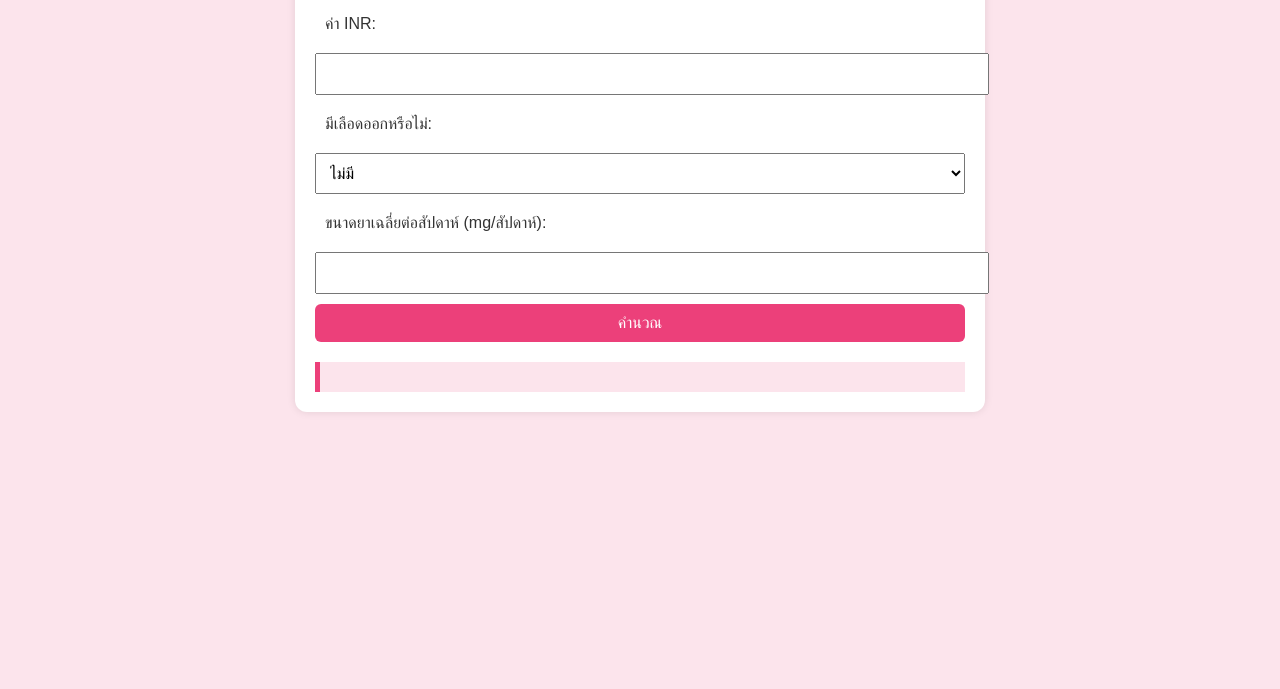
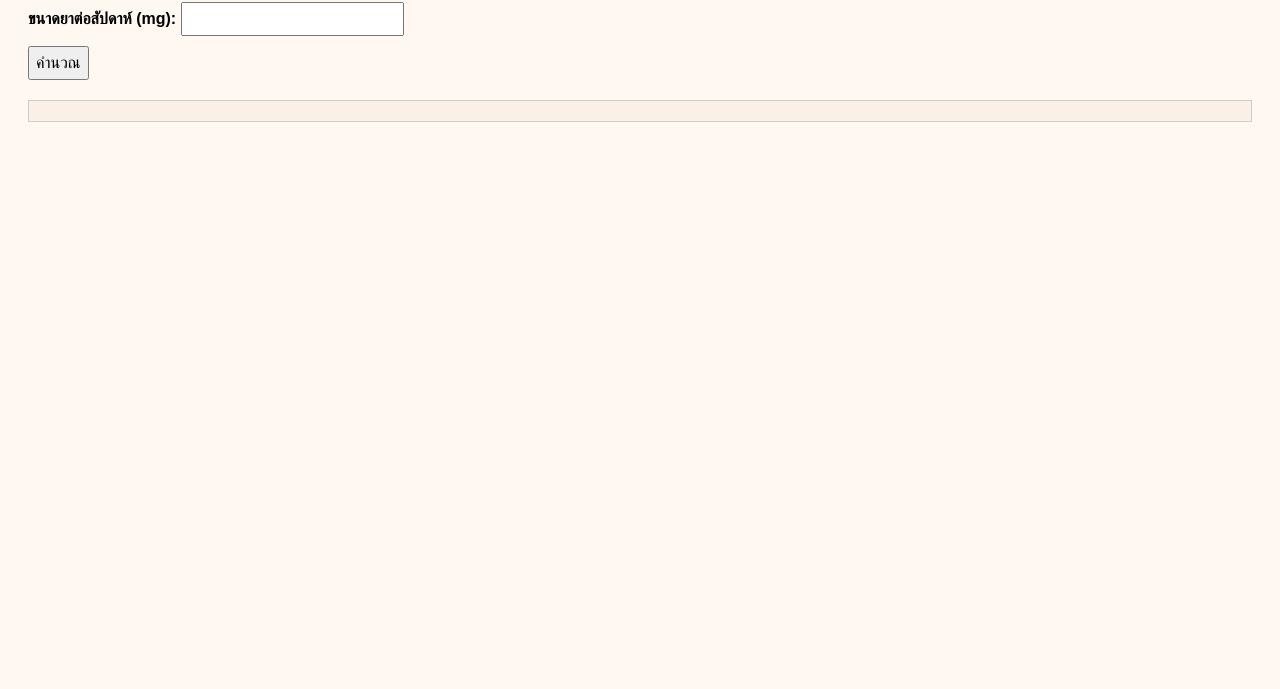
Before and after one commit to penpharmacy/warfarin-calulate-app, a plain HTML site: page index.html in a window 1280 px wide. Shown: the part 111-800 px from the top of the page. Drawn offline with Linux system fonts and the light colour scheme.

Commit message:
Update index.html

```diff
--- a/index.html
+++ b/index.html
@@ -1,162 +1,128 @@
 <!DOCTYPE html>
 <html lang="th">
 <head>
-  <meta charset="UTF-8">
-  <title>คำนวณขนาดยา Warfarin</title>
-  <link rel="manifest" href="manifest.json">
-  <meta name="viewport" content="width=device-width, initial-scale=1.0">
+  <meta charset="UTF-8" />
+  <meta name="viewport" content="width=device-width, initial-scale=1.0"/>
+  <title>คำนวณและกระจายขนาดยา Warfarin</title>
   <style>
     body {
-      font-family: sans-serif;
-      background: #fce4ec;
+      font-family: "Kanit", sans-serif;
+      background: #fff8f0;
       padding: 20px;
-      color: #333;
     }
-    .container {
-      background: white;
-      max-width: 650px;
-      margin: auto;
-      padding: 20px;
-      border-radius: 12px;
-      box-shadow: 0 0 8px rgba(0,0,0,0.1);
+    h1 {
+      color: #b22222;
+      text-align: center;
     }
-    label, select, input, button {
-      display: block;
-      margin: 10px 0;
-      width: 100%;
-      padding: 10px;
-      font-size: 16px;
+    label {
+      font-weight: bold;
     }
-    button {
-      background-color: #ec407a;
-      color: white;
-      border: none;
-      border-radius: 6px;
-      cursor: pointer;
-    }
-    #result {
-      background: #fce4ec;
-      border-left: 5px solid #ec407a;
-      padding: 15px;
-      margin-top: 20px;
-    }
-    .circles {
-      display: flex;
-      justify-content: center;
-      gap: 5px;
-    }
-    .circle, .half-circle {
-      width: 20px;
-      height: 20px;
-      border-radius: 50%;
-      display: inline-block;
-    }
-    .circle.blue { background: #42a5f5; }
-    .circle.pink { background: #ec407a; }
-    .half-circle.blue {
-      background: linear-gradient(to right, #42a5f5 50%, #fff 50%);
-    }
-    .half-circle.pink {
-      background: linear-gradient(to right, #ec407a 50%, #fff 50%);
+    input, button {
+      padding: 6px;
+      margin: 5px 0;
+      font-size: 1em;
     }
     table {
       width: 100%;
-      margin-top: 10px;
       border-collapse: collapse;
+      margin-top: 15px;
     }
     th, td {
-      padding: 6px;
+      border: 1px solid #999;
+      padding: 8px;
+      text-align: center;
+    }
+    th {
+      background: #ffe4e1;
+    }
+    .result {
+      margin-top: 15px;
+      padding: 10px;
+      background: #faf0e6;
       border: 1px solid #ccc;
-      text-align: center;
     }
   </style>
 </head>
 <body>
-  <div class="container">
-    <h2>คำนวณขนาดยา Warfarin</h2>
 
-    <label for="inr">ค่า INR:</label>
-    <input type="number" id="inr" step="0.1">
+  <h1>เครื่องคำนวณและกระจายขนาดยา Warfarin</h1>
 
-    <label for="bleeding">มีเลือดออกหรือไม่:</label>
-    <select id="bleeding">
-      <option value="no">ไม่มี</option>
-      <option value="yes">มี</option>
-    </select>
+  <label for="weeklyDose">ขนาดยาต่อสัปดาห์ (mg):</label>
+  <input type="number" id="weeklyDose" step="0.5" />
 
-    <label for="weeklyDose">ขนาดยาเฉลี่ยต่อสัปดาห์ (mg/สัปดาห์):</label>
-    <input type="number" id="weeklyDose" step="0.1">
+  <br/>
+  <button onclick="calculateBalanced()">คำนวณ</button>
 
-    <button onclick="adjustDose()">คำนวณ</button>
-
-    <div id="result"></div>
-  </div>
+  <div class="result" id="result"></div>
 
   <script>
-    const days = ["จันทร์", "อังคาร", "พุธ", "พฤหัส", "ศุกร์", "เสาร์", "อาทิตย์"];
+    const dayNames = ['จันทร์', 'อังคาร', 'พุธ', 'พฤหัส', 'ศุกร์', 'เสาร์', 'อาทิตย์'];
 
-    function calculateTablets(dose) {
-      let options = [];
-      for (let i = 0; i <= 4; i++) {
-        for (let j = 0; j <= 4; j++) {
-          let total = i * 3 + j * 5;
-          let diff = Math.abs(dose - total) / dose * 100;
-          if (diff <= 50) {
-            options.push({ tabs3: i, tabs5: j, total, diff });
-          }
-        }
-      }
-      options.sort((a, b) => a.diff - b.diff);
-      return options[0] || null;
-    }
-
-    function getAdjustment(inr, bleeding) {
-      if (bleeding === "yes") {
-        return { percent: 0, text: "ให้ Vitamin K₁ 10 mg IV + FFP และ repeat ทุก 12 ชม.", override: true };
-      }
-      if (inr < 1.5) return { percent: 0.15, text: "เพิ่มขนาดยา 10–20%" };
-      if (inr < 2.0) return { percent: 0.075, text: "เพิ่มขนาดยา 5–10%" };
-      if (inr <= 3.0) return { percent: 0, text: "ให้ขนาดยาเท่าเดิม" };
-      if (inr <= 3.9) return { percent: -0.075, text: "ลดขนาดยา 5–10%" };
-      if (inr <= 4.9) return { percent: -0.10, text: "หยุดยา 1 วัน แล้วลดขนาดยา 10%" };
-      if (inr <= 8.9) return { percent: 0, text: "หยุดยา 1–2 วัน และให้ Vitamin K₁ 1 mg oral", override: true };
-      return { percent: 0, text: "ให้ Vitamin K₁ 5–10 mg oral", override: true };
-    }
-
-    function adjustDose() {
-      const inr = parseFloat(document.getElementById("inr").value);
-      const bleeding = document.getElementById("bleeding").value;
-      const weekly = parseFloat(document.getElementById("weeklyDose").value);
-
-      const resultDiv = document.getElementById("result");
-      if (isNaN(inr) || isNaN(weekly)) {
-        alert("กรุณากรอกข้อมูลให้ครบ");
+    function calculateBalanced() {
+      let weeklyDose = parseFloat(document.getElementById('weeklyDose').value);
+      if (isNaN(weeklyDose) || weeklyDose <= 0) {
+        alert('กรุณากรอกขนาดยาต่อสัปดาห์ให้ถูกต้อง');
         return;
       }
 
-      const adj = getAdjustment(inr, bleeding);
-      if (adj.override) {
-        resultDiv.innerHTML = `<strong>คำแนะนำ:</strong> ${adj.text}`;
-        return;
+      let dailyTarget = weeklyDose / 7;
+      let days = [];
+
+      // เริ่มกระจายโดยใกล้เคียง dailyTarget มากที่สุด
+      for (let i = 0; i < 7; i++) {
+        let bestCombo = null;
+        let minDiff = Infinity;
+
+        // ลองทุกการผสมเม็ด 2 และ 3 mg
+        for (let n3 = 0; n3 <= 3; n3++) {
+          for (let n2 = 0; n2 <= 3; n2++) {
+            let total = n3 * 3 + n2 * 2;
+            let diff = Math.abs(total - dailyTarget);
+            if (total > 0 && diff < minDiff) {
+              minDiff = diff;
+              bestCombo = { n3, n2, total };
+            }
+          }
+        }
+        days.push(bestCombo);
       }
 
-      const newWeekly = weekly * (1 + adj.percent);
-      const daily = newWeekly / 7;
-      let html = `<strong>คำแนะนำ:</strong> ${adj.text}<br><strong>ขนาดใหม่:</strong> ${newWeekly.toFixed(2)} mg/สัปดาห์<br><br>`;
-      html += `<table><tr><th>วัน</th><th>ขนาดยา (mg)</th><th>เม็ด</th></tr>`;
-      for (let i = 0; i < 7; i++) {
-        const t = calculateTablets(daily);
-        const pillHTML = `
-          <div class="circles">
-            ${'●'.repeat(t.tabs3).replace(/●/g, '<span class="circle blue"></span>')}
-            ${'●'.repeat(t.tabs5).replace(/●/g, '<span class="circle pink"></span>')}
-          </div>
-        `;
-        html += `<tr><td>${days[i]}</td><td>${t.total} mg</td><td>${pillHTML}</td></tr>`;
+      // ปรับให้รวมใกล้ weeklyDose
+      let totalMg = days.reduce((sum, d) => sum + d.total, 0);
+      while (totalMg !== weeklyDose) {
+        if (totalMg < weeklyDose) {
+          // เพิ่มวันใดวันหนึ่ง +2 หรือ +3 mg
+          let day = days.find(d => d.n3 + d.n2 < 3);
+          if (day) {
+            if (weeklyDose - totalMg >= 3) { day.n3++; totalMg += 3; }
+            else { day.n2++; totalMg += 2; }
+          } else break;
+        } else {
+          // ลดวันใดวันหนึ่ง -2 หรือ -3 mg
+          let day = days.find(d => d.total > dailyTarget);
+          if (day) {
+            if (totalMg - weeklyDose >= 3 && day.n3 > 0) { day.n3--; totalMg -= 3; }
+            else if (day.n2 > 0) { day.n2--; totalMg -= 2; }
+            else break;
+          } else break;
+        }
       }
-      html += `</table>`;
-      resultDiv.innerHTML = html;
+
+      // แสดงผล
+      let html = `<p>ขนาดยารวมต่อสัปดาห์: <b>${weeklyDose} mg</b> (เฉลี่ยวันละ ${dailyTarget.toFixed(2)} mg)</p>`;
+      html += `<table><tr><th>วัน</th><th>เม็ด 3 mg</th><th>เม็ด 2 mg</th><th>รวม (mg)</th></tr>`;
+      days.forEach((d, i) => {
+        html += `<tr>
+          <td>${dayNames[i]}</td>
+          <td>${d.n3}</td>
+          <td>${d.n2}</td>
+          <td>${d.total}</td>
+        </tr>`;
+      });
+      html += `</table><p>รวมจริง: <b>${totalMg} mg</b></p>`;
+      document.getElementById('result').innerHTML = html;
     }
   </script>
+
 </body>
 </html>
```
